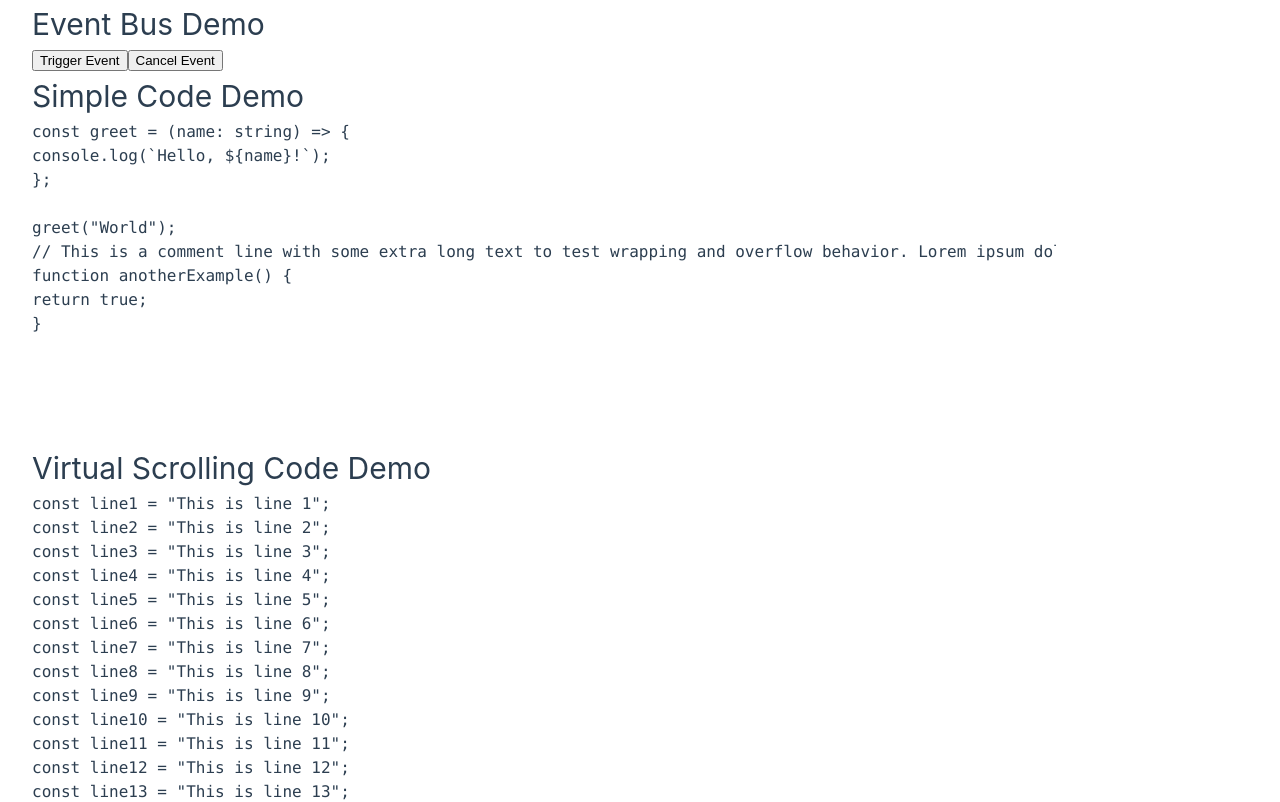
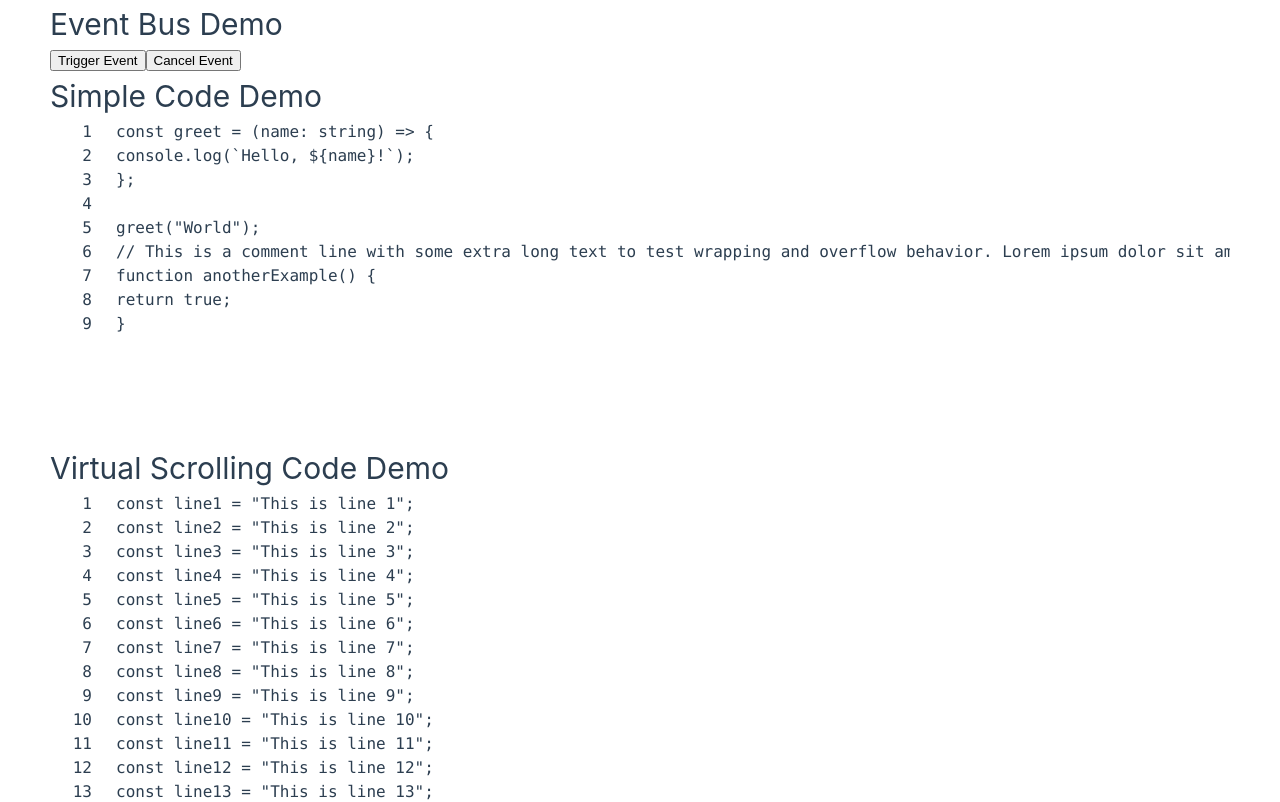
Before and after one commit to belos-street/code-viewer-preview, a Vue app: page / in a window 1280 px wide. Shown: the top 802 px of the page. Built offline with nearby package versions, Linux system fonts and the light colour scheme; the HTML template or start-up script is replaced by a standard one.

Commit message:
style: 重新设计gutter的布局

```diff
--- a/lib/core/code-viewer.vue
+++ b/lib/core/code-viewer.vue
@@ -6,9 +6,13 @@
       <div class="view-lines">
         <div v-for="line in visibleItems" :key="line.id" :data-line-id="line.id" class="view-line"
           :style="{ top: `${(line.index - 1) * lineHeight}px`, height: `${lineHeight}px`, lineHeight: `${lineHeight}px` }">
-          <span>
+          <div class="code-line-gutters">
+            <div class="gutter-index">{{ line.index }}</div>
+            <slot name="gutter-after" />
+          </div>
+          <div class="code-line-content">
             {{ line.content }}
-          </span>
+          </div>
         </div>
       </div>
     </div>
@@ -62,7 +66,7 @@ const initPlugins = () => {
   props.plugins?.map((plugin) => pluginManager.registerPlugin(plugin))
 }
 
-// 渲染代码行数（通过插件）
+/** 渲染代码行数（通过插件）*/
 const renderLineNumbers = () => {
   const lineNumberPlugin = pluginManager.getPlugins().find((plugin) => plugin.name === 'line-number-plugin')
   if (lineNumberPlugin && lineNumberPlugin['renderLineNumbers']) {
--- a/lib/styles/index.css
+++ b/lib/styles/index.css
@@ -37,24 +37,19 @@
   position: absolute;
   width: 100%;
   text-wrap-mode: nowrap;
+  display: flex;
+  gap: 24px;
 }
 
 /* gutters */
-.code-viewer .code-viewer-gutters {
-  position: relative;
+.code-viewer .code-line-gutters {
   user-select: none;
-}
-.code-viewer-gutters .code-gutters-item {
-  width: 100%;
-  display: flex;
-  position: absolute;
+  position: sticky;
+  left: 0;
+  z-index: 1;
 }
 
-.code-viewer-gutters .code-gutters-item__index {
+.code-viewer .gutter-index {
   text-align: right;
-  min-width: 32px;
+  width: 42px;
 }
-
-.code-viewer-gutters .code-gutters-item__after {
-  width: 12px;
-}
--- a/src/App.vue
+++ b/src/App.vue
@@ -7,7 +7,7 @@ import demo3 from './example/demo3.vue'
 <template>
 
 
-  <div :style="{ width: '80vw' }">
+  <div id="main-container">
     <demo1 />
     <demo2 />
     <demo3 />
@@ -16,30 +16,15 @@ import demo3 from './example/demo3.vue'
 </template>
 
 <style scoped>
-header {
-  line-height: 1.5;
+#app {
+  width: 100%;
+  height: 100%;
+  display: flex;
 }
 
-.logo {
-  display: block;
-  margin: 0 auto 2rem;
-}
-
-@media (min-width: 1024px) {
-  header {
-    display: flex;
-    place-items: center;
-    padding-right: calc(var(--section-gap) / 2);
-  }
-
-  .logo {
-    margin: 0 2rem 0 0;
-  }
-
-  header .wrapper {
-    display: flex;
-    place-items: flex-start;
-    flex-wrap: wrap;
-  }
+#main-container {
+  width: 100%;
+  height: 100%;
+  padding: 0 50px;
 }
 </style>
--- a/src/assets/main.css
+++ b/src/assets/main.css
@@ -1,35 +1 @@
 @import './base.css';
-
-#app {
-  max-width: 1280px;
-  margin: 0 auto;
-  padding: 2rem;
-  font-weight: normal;
-}
-
-a,
-.green {
-  text-decoration: none;
-  color: hsla(160, 100%, 37%, 1);
-  transition: 0.4s;
-  padding: 3px;
-}
-
-@media (hover: hover) {
-  a:hover {
-    background-color: hsla(160, 100%, 37%, 0.2);
-  }
-}
-
-@media (min-width: 1024px) {
-  body {
-    display: flex;
-    place-items: center;
-  }
-
-  #app {
-    display: grid;
-    grid-template-columns: 1fr 1fr;
-    padding: 0 2rem;
-  }
-}
```
